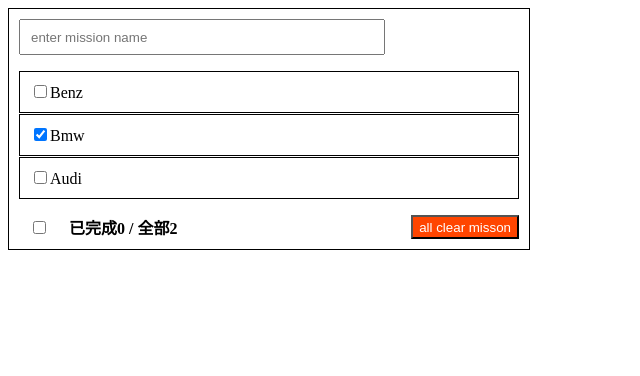
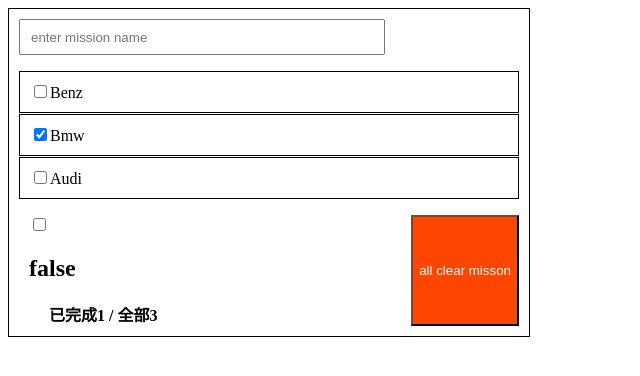
Before and after one commit to because-hung/ts-todolist, a Vue app: page / in a window 1280 px wide. Shown: the top 376 px of the page, without its empty margins (0-640 px from the left). Built offline with nearby package versions, Linux system fonts and the light colour scheme.

Commit message:
update: computed 運用和勾選功能

```diff
--- a/src/App.vue
+++ b/src/App.vue
@@ -1,14 +1,15 @@
 <template>
   <div class="todo-container">
     <div class="todo-wrap">
+     <!-- <h2>測試 computed{{ com }} </h2> -->
      <Header :addTodo="addTodo" />
-     <List :todos="todos" :deleteTodo="deleteTodo" />
-     <Footer />
+     <List :todos="todos" :deleteTodo="deleteTodo" :checkTodo="checkTodo" />
+     <Footer :todos="todos" :checkAll="checkAll" />
     </div>
   </div>
 </template>
 <script lang="ts">
-import { defineComponent, reactive, toRefs } from 'vue'
+import { defineComponent, reactive, toRefs, computed } from 'vue'
 import Header from './components/Header.vue'
 import Footer from './components/Footer.vue'
 import List from './components/List.vue'
@@ -35,10 +36,33 @@
     function deleteTodo(index: number){
       state.todos.splice(index, 1)
     }
+    function checkTodo(todo: Todo, isCompleted: boolean){
+      todo.isCompleted = isCompleted
+      console.log(todo)
+    }
+    function checkAll(isCompleted: boolean){
+      state.todos.forEach(todo => {
+        todo.isCompleted = isCompleted
+      })
+    }
+    // 測試 computed
+
+    // const com = computed(()=> {
+    //   let res = null;
+    //   if(state.todos.length % 2 == 0){
+    //     res = 'even'
+    //   }else{
+    //     res = 'odd'
+    //   }
+    //   return res
+    // })
     return {
       ...toRefs(state),
       addTodo,
-      deleteTodo
+      deleteTodo,
+      checkTodo,
+      checkAll
+      // com
     }
   },
 })
--- a/src/components/Footer.vue
+++ b/src/components/Footer.vue
@@ -1,17 +1,47 @@
 <template>
   <div class="todo-footer">
     <label>
-      <input type="checkbox" />
-      <span><span>已完成0</span> / 全部2</span>
+      <input type="checkbox" v-model="isCheckAll" />
+      <h2>{{ isCheckAll }}</h2>
+      <span><span>已完成{{count}}</span> / 全部{{todos.length}}</span>
     </label>
     <button class="btn btn-danger">all clear misson</button>
   </div>
 </template>
 <script lang="ts">
-import { defineComponent } from "vue"
+import { computed, defineComponent } from "vue"
+import { Todo } from '../types/todos'
 export default defineComponent({
   name: "Footer",
-  setup() {},
+  props: {
+    todos:{
+      type: Array as () => Todo[],
+      required: true
+    },
+    checkAll:{
+      type: Function,
+      required: true
+    },
+  },
+  setup(props) {
+    const count = computed(() => {
+      return props.todos.reduce((pre, todo) => pre +(todo.isCompleted? 1 : 0), 0)
+    })
+    const isCheckAll = computed({
+      get(){
+        console.log(isCheckAll)
+        return count.value > 0 && props.todos.length === count.value
+      },
+      set(val){
+        props.checkAll(val)
+        console.log(isCheckAll.value)
+      }
+    })
+    return{
+      count,
+      isCheckAll
+    }
+  },
 })
 </script>
 <style scoped>
--- a/src/components/Item.vue
+++ b/src/components/Item.vue
@@ -1,14 +1,14 @@
 <template>
   <li @mouseenter="mouseHandler(true)" @mouseleave="mouseHandler(false)" :style="{backgroundColor: bgColor, color: fontColor}">
     <label>
-      <input type="checkbox" v-model="todo.isCompleted" />
+      <input type="checkbox" v-model="isCompleted" />
       <span>{{ todo.title }}</span>
     </label>
     <button class="btn btn-danger" v-show="showBtn" @click="delTodo()">delete</button>
   </li>
 </template>
 <script lang="ts">
-import { defineComponent, ref } from "vue"
+import { computed, defineComponent, ref } from "vue"
 import { Todo } from '../types/todos'
 export default defineComponent({
   name: "Item",
@@ -24,6 +24,10 @@
     },
     index:{
       type: Number,
+      required: true
+    },
+    checkTodo: {
+      type: Function,
       required: true
     }
   },
@@ -49,12 +53,23 @@
         props.deleteTodo(props.index)
       }
     }
+
+     const isCompleted = computed({
+      get(){
+        return props.todo.isCompleted
+      },
+      set(val){
+        props.checkTodo(props.todo, val)
+      }
+     })
+
     return{
       bgColor,
       fontColor,
       mouseHandler,
       showBtn,
-      delTodo
+      delTodo,
+      isCompleted
     }
   },
 })
--- a/src/components/List.vue
+++ b/src/components/List.vue
@@ -1,6 +1,6 @@
 <template>
   <ul class="todo-main">
-    <Item v-for="(item, index) in todos" :key="item.id" :todo="item" :deleteTodo="deleteTodo" :index="index" />
+    <Item v-for="(item, index) in todos" :key="item.id" :todo="item" :deleteTodo="deleteTodo" :checkTodo="checkTodo" :index="index" />
   </ul>
 </template>
 <script lang="ts">
@@ -11,7 +11,7 @@
   components:{
     Item
   },
-  props:['todos','deleteTodo'],
+  props:['todos','deleteTodo', 'checkTodo'],
   setup() {},
 })
 </script>
```
